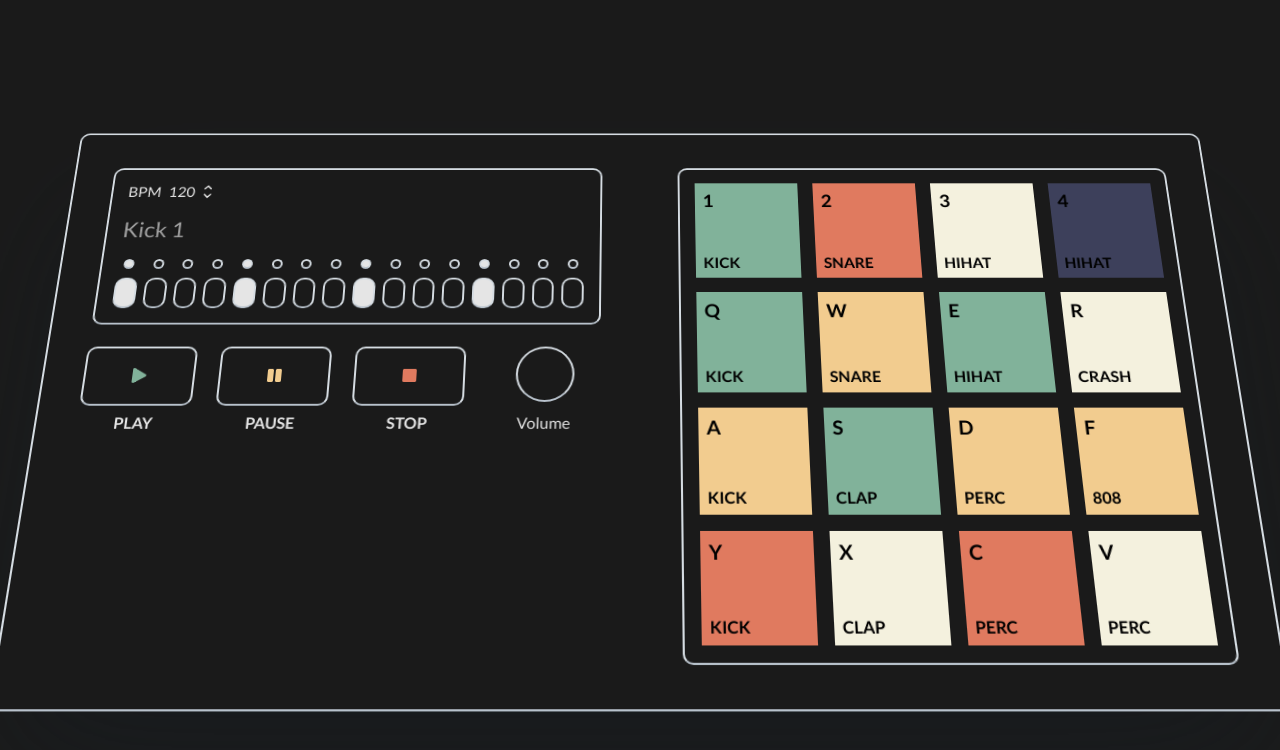
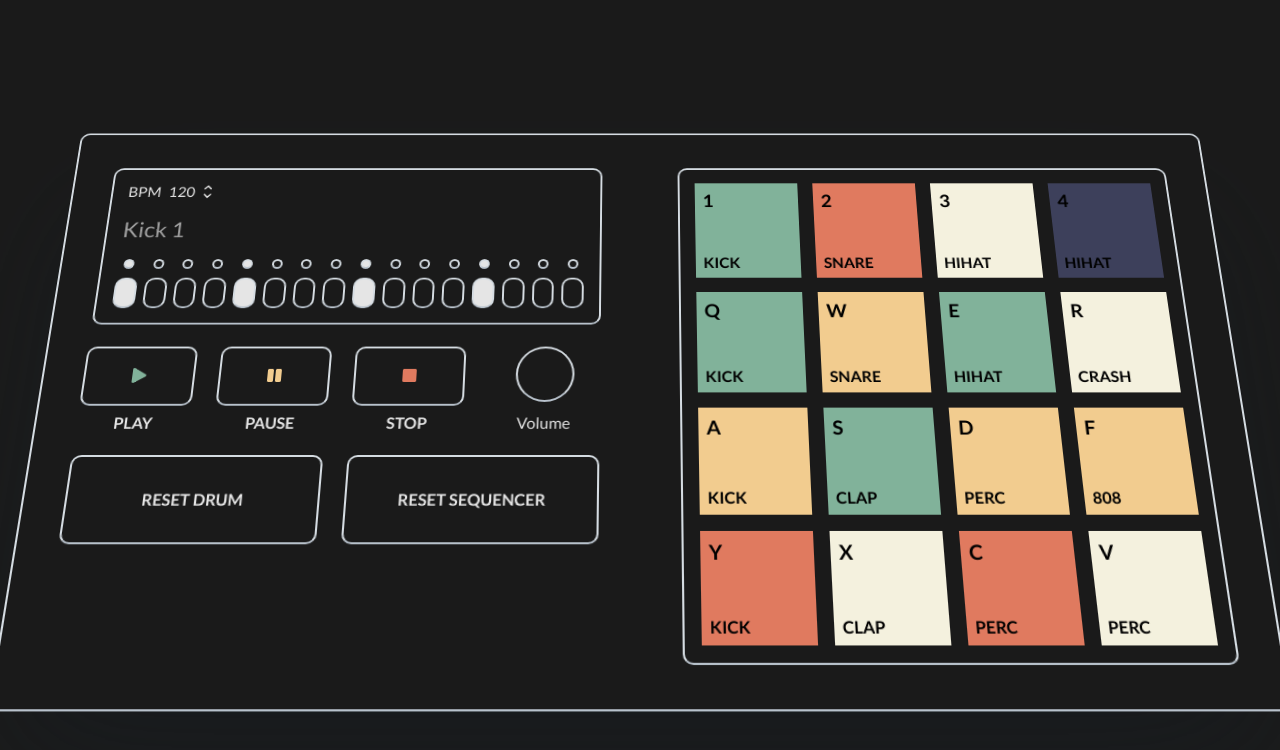
Before and after one commit to makucode/beatify, a React (Create React App) app: page / in a window 1280 px wide. Shown: the top 750 px of the page. Built offline with nearby package versions, Linux system fonts and the light colour scheme.

Commit message:
added reset buttons + logic

```diff
--- a/src/components/controls/Controls.jsx
+++ b/src/components/controls/Controls.jsx
@@ -1,6 +1,7 @@
 import React from "react";
 import styles from "../../styles/controls/Controls.module.scss";
 import Display from "./Display";
+import Reset from "./Reset";
 import Transport from "./Transport";
 
 const Controls = () => {
@@ -8,6 +9,7 @@ const Controls = () => {
         <div className={styles.Controls}>
             <Display />
             <Transport />
+            <Reset />
         </div>
     );
 };
--- /dev/null
+++ b/src/components/controls/Reset.jsx
@@ -0,0 +1,29 @@
+import React, { useContext } from "react";
+import { SelectedDrumContext } from "../../contexts/SelectedDrumContext";
+import { SequencerContext } from "../../contexts/SequencerContext";
+import styles from "../../styles/controls/Reset.module.scss";
+
+const Reset = () => {
+    const { selectedDrum } = useContext(SelectedDrumContext);
+    const { tracks, setTracks } = useContext(SequencerContext);
+
+    const handleResetDrum = () => {
+        setTracks({ ...tracks, [selectedDrum.padKey]: undefined });
+    };
+
+    return (
+        <div className={styles.Reset}>
+            <button className={styles.ResetButton} onClick={handleResetDrum}>
+                Reset Drum
+            </button>
+            <button
+                className={styles.ResetButton}
+                onClick={() => setTracks({})}
+            >
+                Reset Sequencer
+            </button>
+        </div>
+    );
+};
+
+export default Reset;
--- /dev/null
+++ b/src/styles/controls/Reset.module.scss
@@ -0,0 +1,25 @@
+@import "../globals";
+
+.Reset {
+    box-sizing: border-box;
+    width: 100%;
+    height: 100%;
+    background-color: transparent;
+
+    display: grid;
+    grid-template-columns: 1fr 1fr;
+    grid-template-rows: 1fr;
+    gap: 1.5rem;
+}
+
+.ResetButton {
+    padding: 1rem;
+    font-size: 1rem;
+    font-weight: 600;
+    text-transform: uppercase;
+    cursor: pointer;
+
+    display: flex;
+    justify-content: center;
+    align-items: center;
+}
--- a/src/styles/controls/Transport.module.scss
+++ b/src/styles/controls/Transport.module.scss
@@ -19,8 +19,6 @@
     box-sizing: border-box;
     width: 100%;
     height: 100%;
-    background-color: transparent;
-    color: $light;
     cursor: pointer;
 
     display: flex;
@@ -28,10 +26,6 @@
     align-items: center;
     justify-content: center;
     row-gap: 0.5rem;
-
-    border-radius: $radiusL;
-    border: $borderNormal;
-    border-color: $borderColor;
 
     svg {
         width: 14px;
@@ -54,11 +48,6 @@
     }
 }
 
-.TransportButton:active {
-    box-shadow: $glow;
-    filter: brightness(1.1);
-}
-
 .ButtonLabel {
     display: flex;
     justify-content: center;
@@ -68,6 +57,7 @@
     text-transform: uppercase;
     font-size: 1rem;
     font-weight: 600;
+    user-select: none;
 }
 
 .TransportVolume {
--- a/src/styles/main.scss
+++ b/src/styles/main.scss
@@ -10,6 +10,20 @@ body {
     background-color: $dark;
 }
 
+button {
+    background-color: transparent;
+    color: $light;
+
+    border-radius: $radiusL;
+    border: $borderNormal;
+    border-color: $borderColor;
+}
+
+button:active {
+    box-shadow: $glow;
+    filter: brightness(1.1);
+}
+
 // App
 
 .App {
@@ -19,5 +33,4 @@ body {
     box-sizing: border-box;
     width: 100vw;
     height: 100vh;
-    /*     background-color: $light; */
 }
```
